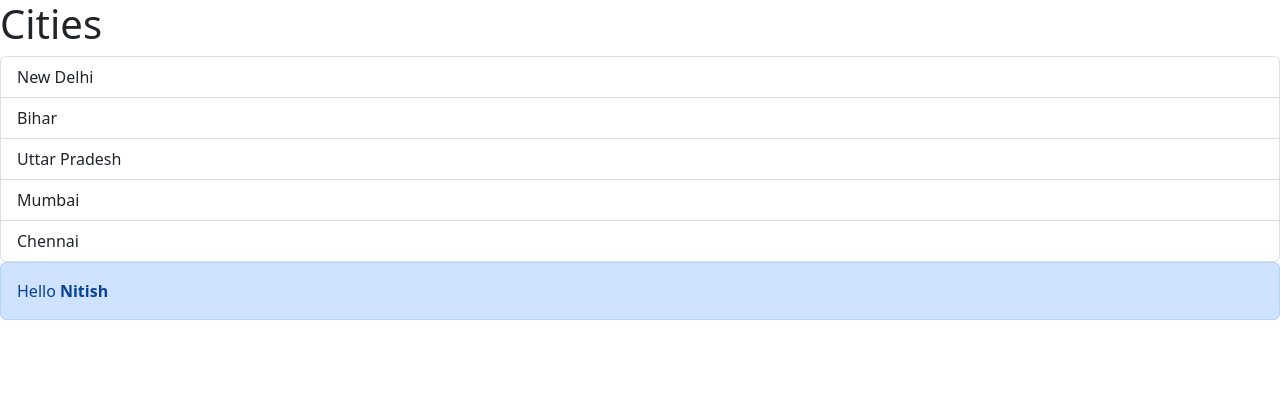
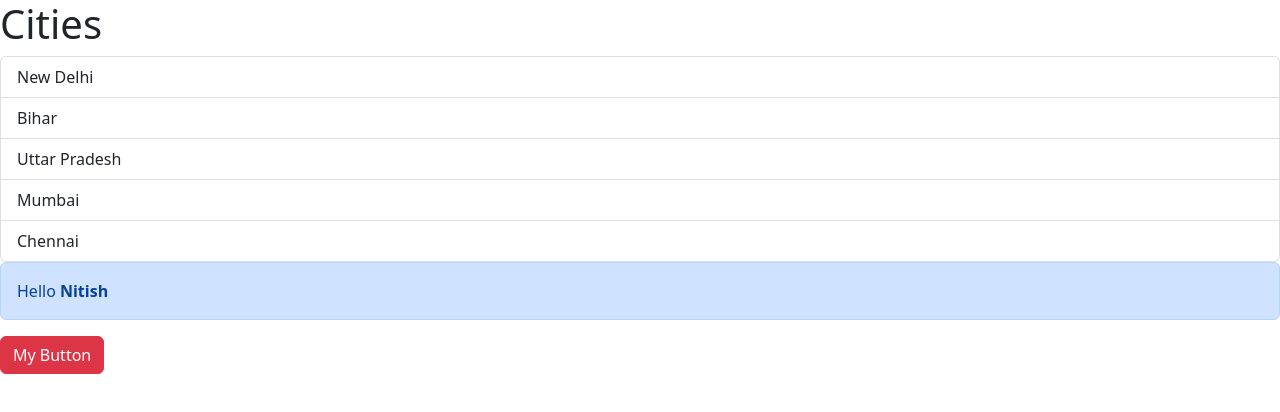
Before and after one commit to nitishkumar-TechM/React-Training-TechMahindra, a React (Vite) app in the folder React-codeWithMosh/React-18-for-beginners/react-app/: page / in a window 1280 px wide. Shown: the top 412 px of the page. Built offline with nearby package versions, Linux system fonts and the light colour scheme.

Commit message:
Building components Completed

```diff
--- a/React-codeWithMosh/React-18-for-beginners/react-app/src/App.tsx
+++ b/React-codeWithMosh/React-18-for-beginners/react-app/src/App.tsx
@@ -1,19 +1,39 @@
 import ListGroup from "./components/ListGroup";
 import Alert from "./components/Alert";
+import Button from "./components/Button";
+import AlertDismiss from "./components/AlertDismiss";
+import { useState } from "react";
 
 function App() {
+  const [alertVisible, setAlertVisible] = useState(false);
+
   let items = ["New Delhi", "Bihar", "Uttar Pradesh", "Mumbai", "Chennai"];
 
   const handleSelectItem = (item: string) => {
     console.log('nk ',item);
   }
 
+  const handleClickButton = () => {
+    console.log('Clicked');
+    setAlertVisible(true);
+  }
+
   return (
     <div>
-      <ListGroup items={items} heading="Cities" onSelectItem={handleSelectItem} />
+      <ListGroup
+        items={items}
+        heading="Cities"
+        onSelectItem={handleSelectItem}
+      />
       <Alert>
         Hello <strong>Nitish </strong>
       </Alert>
+      {alertVisible && <AlertDismiss onClose={() => setAlertVisible(false)}>
+        Hello Nitish, from <strong>Tech Mahindra</strong>
+      </AlertDismiss>}
+      <Button onClick={handleClickButton} color="danger">
+        My Button
+      </Button>
     </div>
   );
 }
--- /dev/null
+++ b/React-codeWithMosh/React-18-for-beginners/react-app/src/components/AlertDismiss.tsx
@@ -0,0 +1,24 @@
+import {ReactNode} from 'react';
+
+interface Props {
+    children: ReactNode;
+    onClose: () => void;
+};
+
+const AlertDismiss = ({ children, onClose }: Props) => {
+    return (
+      <div className="alert alert-warning alert-dismissible fade show" role="alert">
+        {children}
+        <button
+          type="button"
+          onClick={onClose}
+          className="btn-close"
+          data-bs-dismiss="alert"
+          aria-label="Close"
+        ></button>
+      </div>
+    );
+
+}
+
+export default AlertDismiss;
--- /dev/null
+++ b/React-codeWithMosh/React-18-for-beginners/react-app/src/components/Button.tsx
@@ -0,0 +1,15 @@
+interface Props {
+    children: string;
+    color?: 'primary' | 'secondary' | 'danger';
+    onClick: () => void;
+}
+
+const Button = ({ children, color = "primary", onClick }: Props) => {
+  return (
+    <button type="button" className={"btn btn-" + color} onClick={onClick}>
+      {children}
+    </button>
+  );
+};
+
+export default Button;
```
